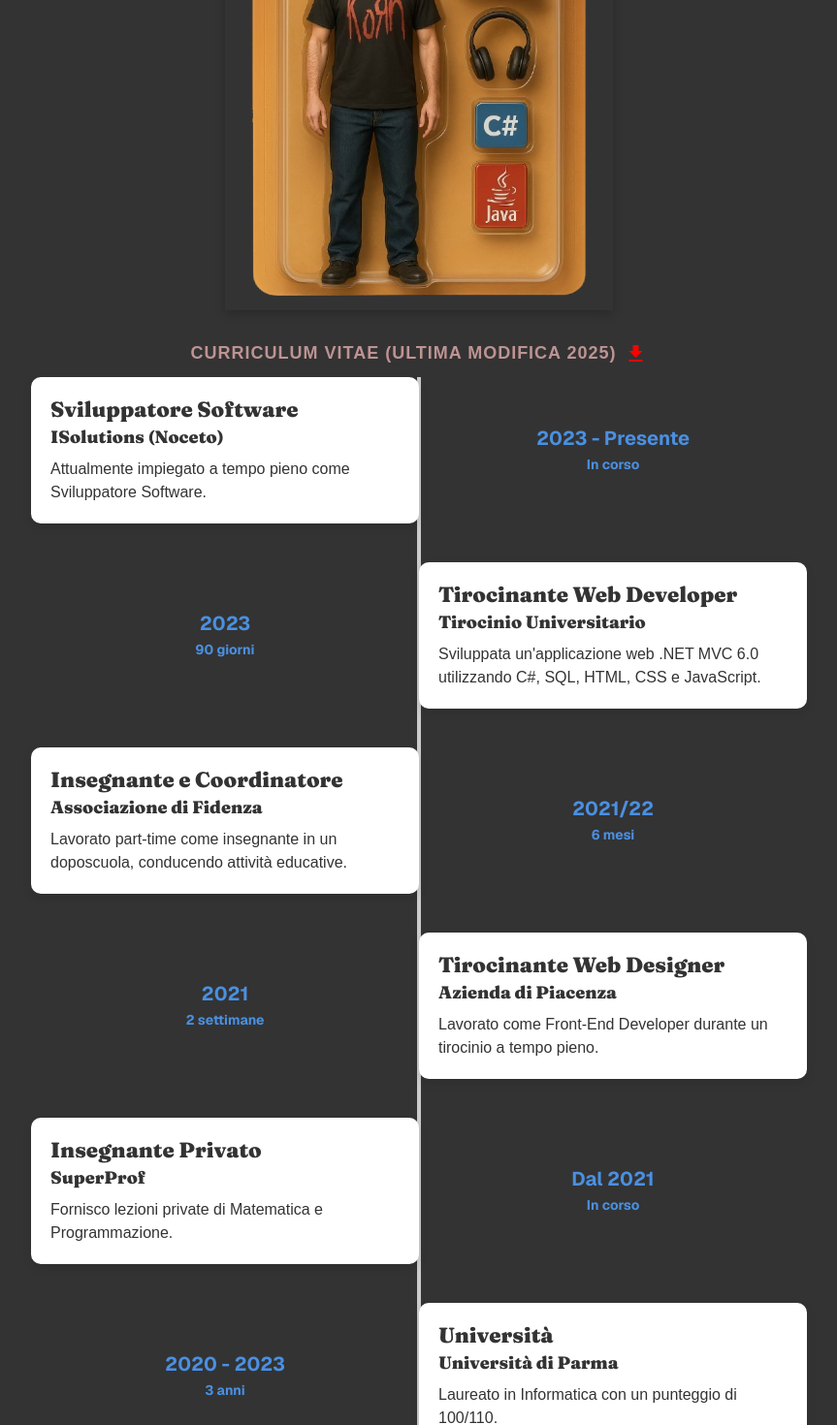
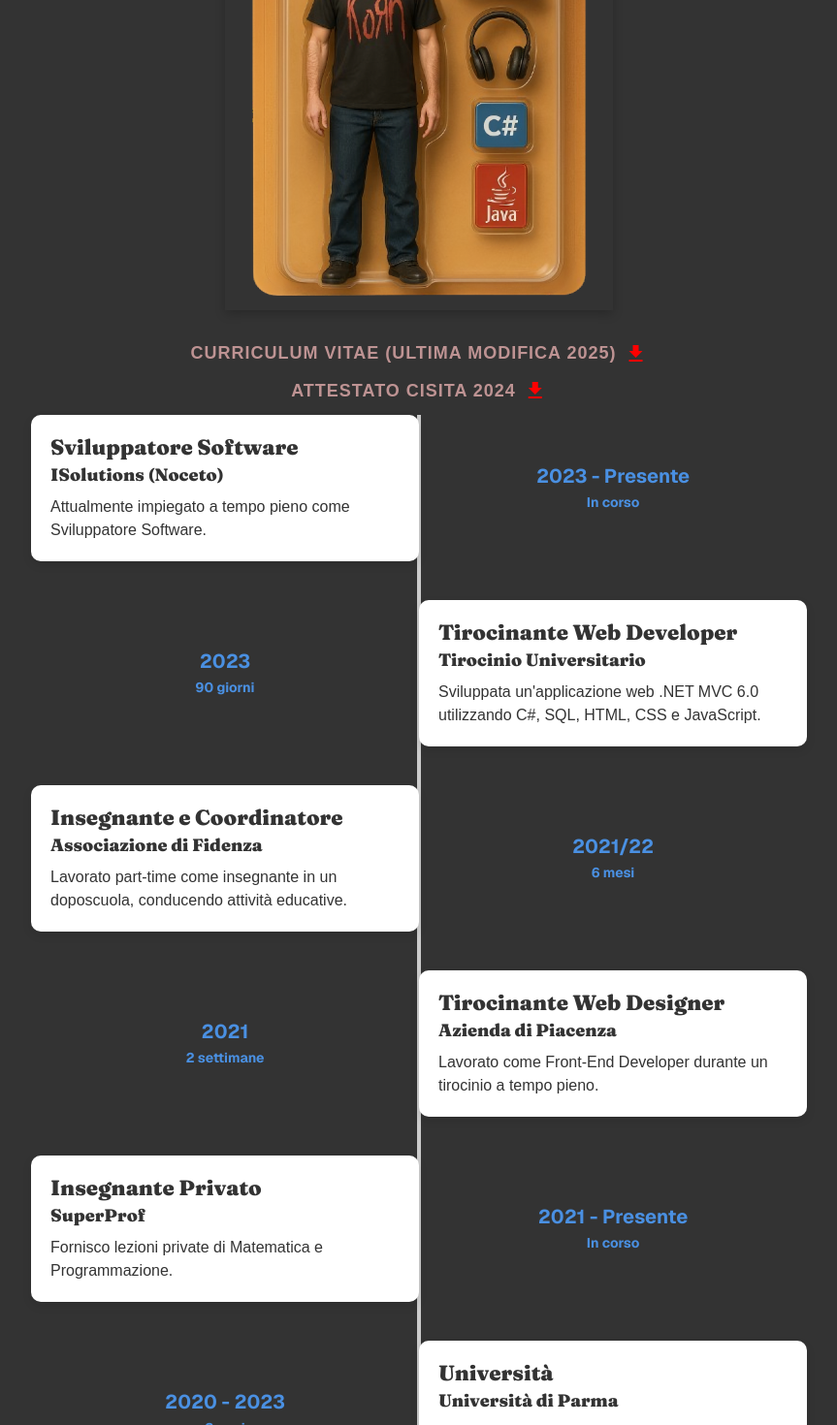
Before and after one commit to DennisTurco/dennisturco.github.io, a Next.js app: page /carriera in a window 1280 px wide. Shown: the part 494-1964 px from the top of the page at 97% size, without its empty margins (208-1071 px from the left). Built offline with nearby package versions, Linux system fonts and the light colour scheme; no server answers.

Commit message:
attestato cisita

```diff
--- a/components/HeroPortfolio.tsx
+++ b/components/HeroPortfolio.tsx
@@ -41,7 +41,7 @@ const HeroPortfolio = () => {
 
           <p className={styles.description}>
             Ciao e benvenuto nella mia pagina web! <br />
-            Sono <strong>Dennis Turco</strong>, nato il <strong>04/08/2001</strong> a Fidenza (una piccola città in provincia di Parma, Italia), dove attualmente risiedo.
+            Sono <strong>Dennis Turco</strong>, nato il <strong>08/04/2001</strong> a Fidenza (una piccola città in provincia di Parma, Italia), dove attualmente risiedo.
           </p>
 
           <p className={styles.description}>
--- a/components/WorkExperience.tsx
+++ b/components/WorkExperience.tsx
@@ -40,7 +40,7 @@ const experiences = [
     title: "Insegnante Privato",
     company: "SuperProf",
     duration: "In corso",
-    year: "Dal 2021",
+    year: "2021 - Presente",
     description:
       "Fornisco lezioni private di Matematica e Programmazione.",
   },
@@ -91,8 +91,15 @@ const ExperienceSection = () => {
       </div>
 
       <div className={styles.cv}>
-          <a href="/doc/curriculum.pdf" title="degree" target="_blank">
+          <a href="/doc/curriculum.pdf" title="curriculum" target="_blank">
             <strong>Curriculum Vitae (ultima modifica 2025)</strong>
+            <i className="material-icons">file_download</i>
+          </a>
+      </div>
+
+      <div className={styles.cv}>
+          <a href="/doc/cisita.pdf" title="attestato" target="_blank">
+            <strong>Attestato Cisita 2024</strong>
             <i className="material-icons">file_download</i>
           </a>
       </div>
```
Also changed, not shown: 1 other file (tests, documents, lock files or other folders).
